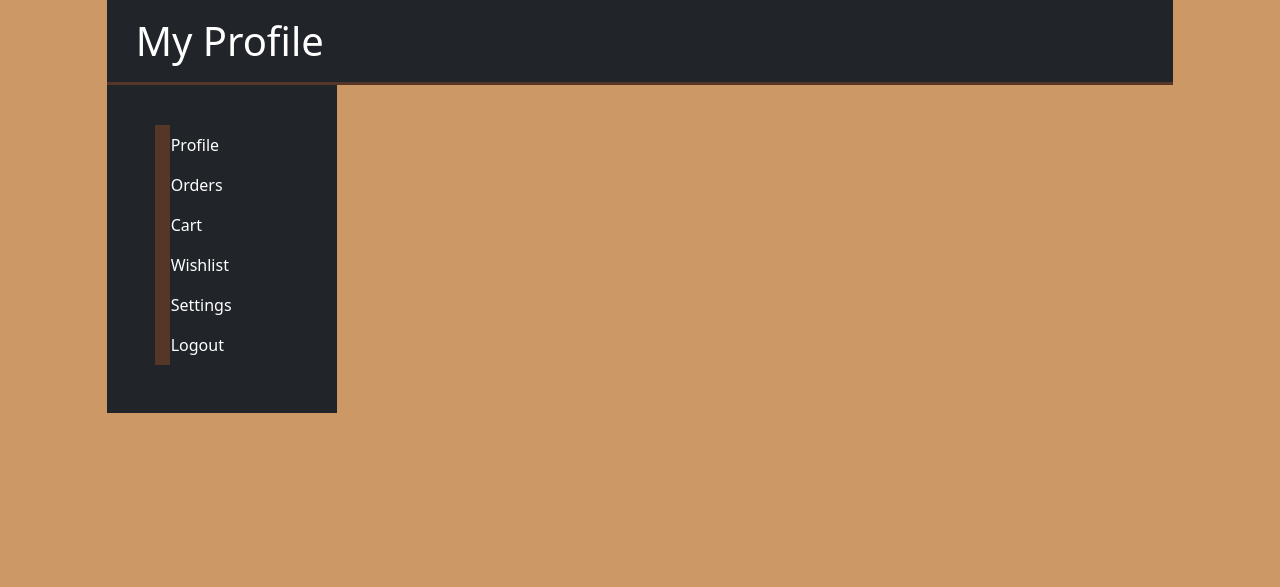
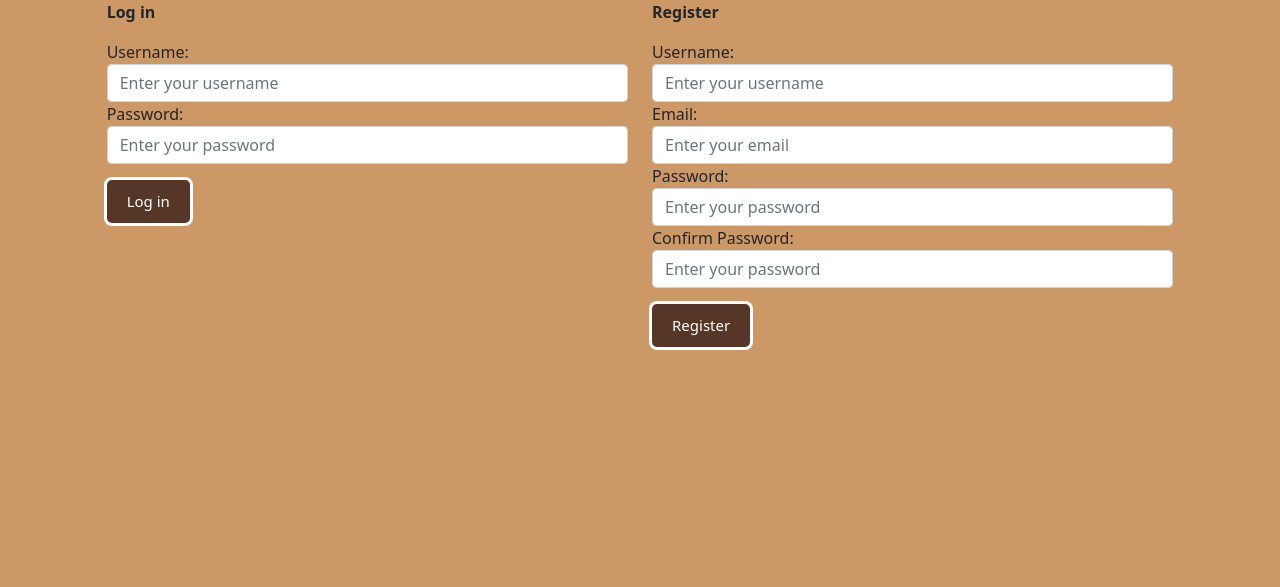
Before and after one commit to sakroman/meadowcigars, a Django app: page /user/profile/1/ in a window 1280 px wide. Shown: the part 76-663 px from the top of the page. Run offline with Django 4.2, Linux system fonts and the light colour scheme; tables that the repository leaves empty hold one stand-in row (values such as "Sample post"); parts of the project's set-up code (start-up, migrations or seed data) failed here and were passed over; some libraries are stand-ins or nearby versions.

Commit message:
простотия

```diff
--- a/DjangoStore/settings.py
+++ b/DjangoStore/settings.py
@@ -107,6 +107,7 @@ AUTH_PASSWORD_VALIDATORS = [
 ]
 
 
+
 # Internationalization
 # https://docs.djangoproject.com/en/4.2/topics/i18n/
 
--- a/templates/users/profile.html
+++ b/templates/users/profile.html
@@ -2,7 +2,9 @@
 {% load static %}
 
 {% block content %}
+{% if request.user.is_authenticated %}
 <main>
+
   <div class="my-account-header page-title normal-title bg-dark text-white p-3 custom-border-bottom">
     <div class="page-title-inner flex-row container text-left">
       <div class="flex-col flex-grow medium-text-center">
@@ -49,5 +51,55 @@
       </div>
     </div>
   </div>
+
 </main>
+
+
+    {% else %}
+
+
+      <div class="row">
+    <div class="col-md-6">
+      <!-- Login form -->
+      <p class="form-heading"><strong>Log in</strong></p>
+      <form class="form" action="{% url 'user:login' %}?next={{ request.get_full_path }}" method="POST">
+        {% csrf_token %}
+        <div>
+          <label for="username">Username:</label>
+          <input class="form-control" type="text" id="username" name="username" placeholder="Enter your username">
+        </div>
+        <div>
+          <label for="password">Password:</label>
+          <input class="form-control" type="password" id="password" name="password" placeholder="Enter your password">
+        </div>
+        <button class="btn btn-outline-light me-2 mt-3" type="submit">Log in</button>
+      </form>
+    </div>
+    <div class="col-md-6">
+      <!-- Register form -->
+      <p class="form-heading"><strong>Register</strong></p>
+      <form class="form" action="{% url 'user:registration' %}" method="POST">
+        {% csrf_token %}
+        <div class="form-group">
+          <label for="username">Username:</label>
+          <input class="form-control" type="text" id="username" name="username" placeholder="Enter your username">
+        </div>
+        <div class="form-group">
+          <label for="email">Email:</label>
+          <input class="form-control" type="email" id="email" name="email" placeholder="Enter your email">
+        </div>
+        <div class="form-group">
+          <label for="password1">Password:</label>
+          <input class="form-control" type="password" id="password1" name="password1" placeholder="Enter your password">
+        </div>
+        <div class="form-group">
+          <label for="password2">Confirm Password:</label>
+          <input class="form-control" type="password" id="password2" name="password2" placeholder="Enter your password">
+        </div>
+        <button class="btn btn-outline-light me-2 mt-3" type="submit">Register</button>
+
+      </form>
+    </div>
+      </div>
+    {% endif %}
 {% endblock content %}
--- a/users/views.py
+++ b/users/views.py
@@ -73,6 +73,7 @@ class WishlistView(LoginRequiredMixin, ListView):
     model = Product
     template_name = 'users/wishlist.html'
     context_object_name = 'wishlist_items'
+    login_url = '../profile/1'
 
     def get_queryset(self):
         wishlist, _ = Wishlist.objects.get_or_create(user=self.request.user)
```
Also changed, not shown: products/views.py (+10 -4 lines), templates/users/cart.html (+2 -18 lines).
